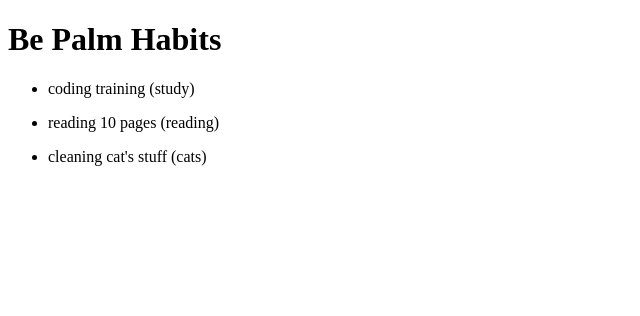
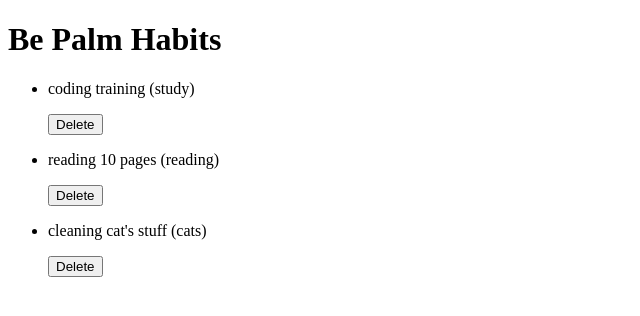
Before and after one commit to BePalm89/be-palm-habits, an Angular app in the folder frontend/: page / in a window 1280 px wide. Shown: the top 316 px of the page, without its empty margins (0-640 px from the left). Built offline with nearby package versions, Linux system fonts and the light colour scheme.

Commit message:
feat(habits): add HabitRow with input/output and delete, with tests

```diff
--- a/frontend/src/app/features/habits/habit-list/habit-list.html
+++ b/frontend/src/app/features/habits/habit-list/habit-list.html
@@ -2,7 +2,7 @@
   <ul>
     @for (habit of habits(); track habit.id) {
       <li>
-        <app-habit-row [habit]="habit" />
+        <app-habit-row [habit]="habit" (delete)="onDelete($event)" />
       </li>
     }
   </ul>
--- a/frontend/src/app/features/habits/habit-list/habit-list.ts
+++ b/frontend/src/app/features/habits/habit-list/habit-list.ts
@@ -32,4 +32,8 @@ export class HabitList {
       scheduledDays: [0, 1, 2, 3, 4, 5, 6],
     },
   ]);
+
+  protected onDelete(id: string) {
+    this.habits.update((habits) => habits.filter((habit) => habit.id !== id));
+  }
 }
--- a/frontend/src/app/features/habits/habit-row/habit-row.html
+++ b/frontend/src/app/features/habits/habit-row/habit-row.html
@@ -1 +1,8 @@
 <p>{{ habit().name }} ({{ habit().category }})</p>
+<button
+  [attr.aria-label]="'delete ' + habit().name"
+  type="button"
+  (click)="delete.emit(habit().id)"
+>
+  Delete
+</button>
--- a/frontend/src/app/features/habits/habit-row/habit-row.ts
+++ b/frontend/src/app/features/habits/habit-row/habit-row.ts
@@ -1,4 +1,4 @@
-import { Component, input } from '@angular/core';
+import { Component, input, output } from '@angular/core';
 import { Habit } from '../habit.model';
 
 @Component({
@@ -9,4 +9,5 @@ import { Habit } from '../habit.model';
 })
 export class HabitRow {
   readonly habit = input.required<Habit>();
+  readonly delete = output<string>();
 }
```
Also changed, not shown: 2 other files (tests, documents, lock files or other folders).
